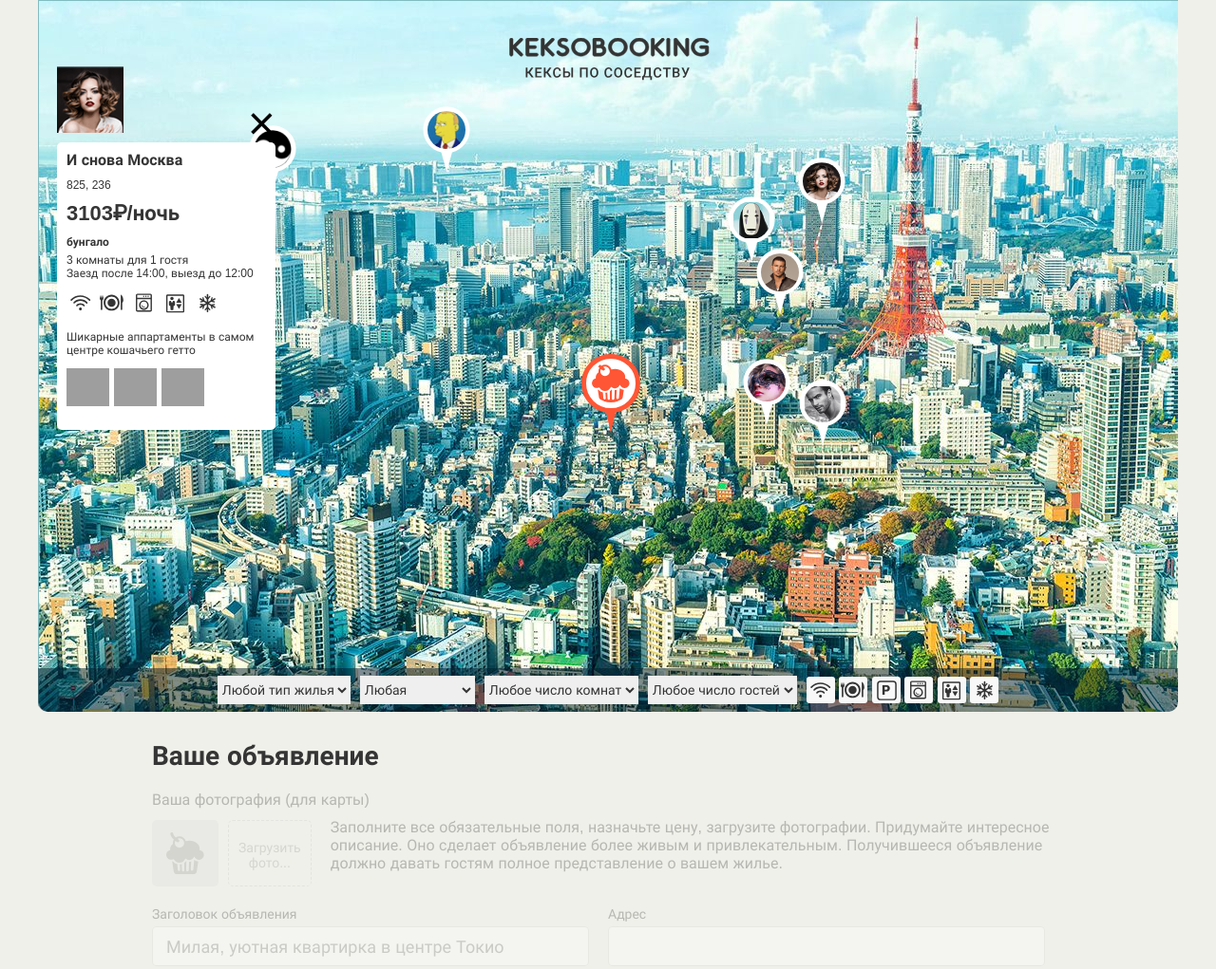
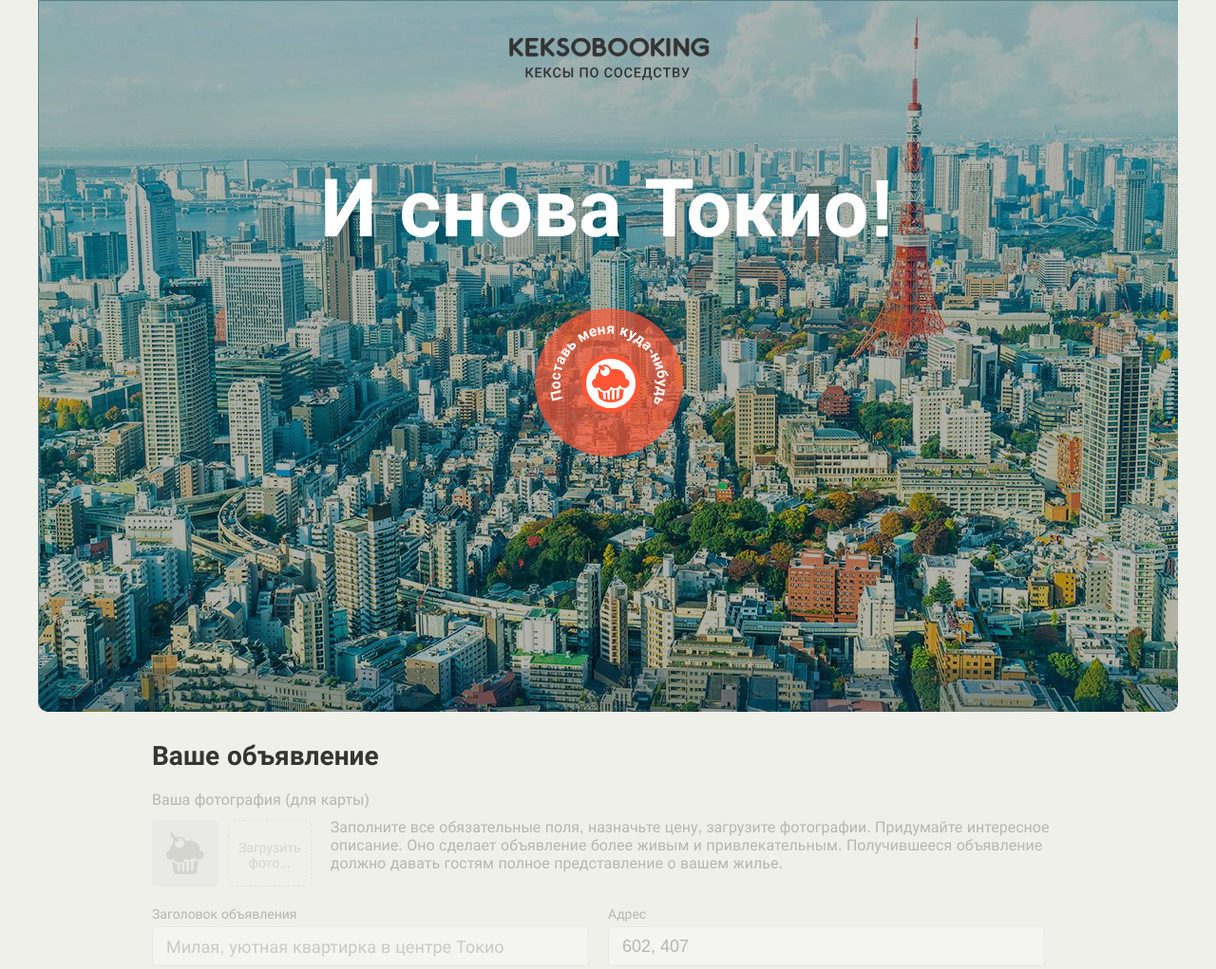
Before and after one commit to Alexey-step/1459895-keksobooking-21, a website: page index.html in a window 1280 px wide. Shown: the top 1021 px of the page at 95% size. Drawn offline with Linux system fonts and the light colour scheme; grey boxes are pictures that could not be loaded.

Commit message:
Выполнил первую часть домашнего задания личного проекта

```diff
--- a/index.html
+++ b/index.html
@@ -84,7 +84,7 @@
     <!-- Форма объявления -->
     <section class="notice">
       <h2 class="notice__title">Ваше объявление</h2>
-      <form class="ad-form ad-form--disabled" method="post" enctype="multipart/form-data" autocomplete="off">
+      <form class="ad-form ad-form--disabled" action="https://javascript.pages.academy/keksobooking" method="post" enctype="multipart/form-data" autocomplete="off">
         <fieldset class="ad-form-header">
           <legend class="ad-form-header__title">Ваша фотография (для карты)</legend>
           <div class="ad-form-header__upload">
@@ -144,9 +144,9 @@
         <fieldset class="ad-form__element">
           <label class="ad-form__label" for="capacity">Количество мест</label>
           <select id="capacity" name="capacity">
-            <option value="3" selected>для 3 гостей</option>
+            <option value="3">для 3 гостей</option>
             <option value="2">для 2 гостей</option>
-            <option value="1">для 1 гостя</option>
+            <option value="1" selected>для 1 гостя</option>
             <option value="0">не для гостей</option>
           </select>
         </fieldset>
--- a/js/main.js
+++ b/js/main.js
@@ -22,9 +22,9 @@ const TITLES = [
   `И снова Мадрид`
 ];
 
-const PRICES = {
-  min: 1000,
-  max: 5000
+const Prices = {
+  MIN: 1000,
+  MAX: 5000
 };
 
 const PHOTOS = [
@@ -46,16 +46,22 @@ const TIME = [
   `14:00`
 ];
 
-const PIN_SIZES = {
-  height: 70,
-  width: 50
+const PinSizes = {
+  HEIGHT: 70,
+  WIDTH: 50
 };
 
-const COORDINATES = {
-  minY: 130,
-  maxY: 630,
-  minX: 0,
-  maxX: 1200
+const Coordinates = {
+  MIN_Y: 130,
+  MAX_Y: 630,
+  MIN_X: 0,
+  MAX_X: 1200
+};
+
+const MapMainPinSize = {
+  HEIGHT: 65,
+  WIDTH: 65,
+  MAX_HEIGHT: 87
 };
 
 const DESCRIPTIONS = [
@@ -72,8 +78,15 @@ const DESCRIPTIONS = [
 const map = document.querySelector(`.map`);
 const pinTemplate = document.querySelector(`#pin`).content.querySelector(`.map__pin`);
 const mapPins = map.querySelector(`.map__pins`);
-const cardTemplate = document.querySelector(`#card`).content.querySelector(`.map__card`);
-const mapFilters = map.querySelector(`.map__filters-container`);
+// const cardTemplate = document.querySelector(`#card`).content.querySelector(`.map__card`);
+// const mapFilters = map.querySelector(`.map__filters-container`);
+const form = document.querySelector(`.ad-form`);
+const roomNumbers = form.querySelector(`#room_number`);
+const guestsNumber = form.querySelector(`#capacity`);
+const mapPinMain = map.querySelector(`.map__pin--main`);
+const formFieldset = form.querySelectorAll(`fieldset`);
+const formMapFilters = document.querySelector(`.map__filters`);
+const addressInput = form.querySelector(`#address`);
 
 const createRandomNumbers = (n) => {
   let arr = [];
@@ -108,8 +121,8 @@ const createRandomArray = (arr) => {
 };
 
 const createObject = () => {
-  let coordinateX = getRandomInteger(COORDINATES.minX, COORDINATES.maxX);
-  let coordinateY = getRandomInteger(COORDINATES.minY, COORDINATES.maxY);
+  let coordinateX = getRandomInteger(Coordinates.MIN_X, Coordinates.MAX_X);
+  let coordinateY = getRandomInteger(Coordinates.MIN_Y, Coordinates.MAX_Y);
   let oneObj = {
     "author": {
       "avatar": `img/avatars/user0${getUniqueItem(NUMBERS)}.png`
@@ -117,7 +130,7 @@ const createObject = () => {
     "offer": {
       "title": getUniqueItem(TITLES),
       "address": `${coordinateX}, ${coordinateY}`,
-      "price": getRandomInteger(PRICES.min, PRICES.max),
+      "price": getRandomInteger(Prices.MIN, Prices.MAX),
       "type": getRandomElement(TYPE),
       "rooms": getRandomElement(createRandomNumbers(4)),
       "guests": getRandomElement(createRandomNumbers(6)),
@@ -143,60 +156,62 @@ const createArrayOfObjects = (quantity) => {
   return objArray;
 };
 
+const objectsArray = createArrayOfObjects(8);
+
 const renderMapPin = (object) => {
   let mapPin = pinTemplate.cloneNode(true);
 
   mapPin.querySelector(`img`).src = object.author.avatar;
   mapPin.querySelector(`img`).alt = object.offer.title;
-  mapPin.style.left = (object.location.x - (PIN_SIZES.width / 2)) + `px`;
-  mapPin.style.top = (object.location.y - PIN_SIZES.height) + `px`;
+  mapPin.style.left = (object.location.x - (PinSizes.WIDTH / 2)) + `px`;
+  mapPin.style.top = (object.location.y - PinSizes.HEIGHT) + `px`;
 
   return mapPin;
 };
 
-const renderCard = (object) => {
-  let card = cardTemplate.cloneNode(true);
-  const OfferType = {
-    palace: `дворец`,
-    flat: `квартира`,
-    house: `дом`,
-    bungalow: `бунгало`
-  };
+// const renderCard = (object) => {
+//   let card = cardTemplate.cloneNode(true);
+//   const OfferType = {
+//     palace: `дворец`,
+//     flat: `квартира`,
+//     house: `дом`,
+//     bungalow: `бунгало`
+//   };
 
-  const createCapacityString = () => {
-    let guestString = object.offer.guests === 1 ? `${object.offer.guests} гостя` : `${object.offer.guests} гостей`;
-    let roomsString = object.offer.rooms === 1 ? `${object.offer.rooms} комната для ` : `${object.offer.rooms} комнаты для `;
-    return roomsString + guestString;
-  };
+//   const createCapacityString = () => {
+//     let guestString = object.offer.guests === 1 ? `${object.offer.guests} гостя` : `${object.offer.guests} гостей`;
+//     let roomsString = object.offer.rooms === 1 ? `${object.offer.rooms} комната для ` : `${object.offer.rooms} комнаты для `;
+//     return roomsString + guestString;
+//   };
 
-  card.querySelector(`.popup__title`).textContent = object.offer.title;
-  card.querySelector(`.popup__text--address`).textContent = object.offer.address;
-  card.querySelector(`.popup__text--price`).textContent = object.offer.price + `₽/ночь`;
-  card.querySelector(`.popup__type`).textContent = OfferType[object.offer.type];
-  card.querySelector(`.popup__text--capacity`).textContent = createCapacityString();
-  card.querySelector(`.popup__text--time`).textContent = `Заезд после ${object.offer.checkin}, выезд до ${object.offer.checkout}`;
-  for (let item of FEATURES) {
-    if (!object.offer.features.includes(item)) {
-      card.querySelector(`.popup__feature--${item}`).remove();
-    }
-  }
-  card.querySelector(`.popup__description`).textContent = object.offer.descriptions;
-  card.querySelector(`.popup__photo`).src = object.offer.photos[0];
-  let cardPopupPhotos = card.querySelector(`.popup__photos`);
-  for (let i = 1; i < object.offer.photos.length; i++) {
-    cardPopupPhotos.insertAdjacentHTML(`beforeend`, `<img src=${object.offer.photos[i]} class=popup__photo width=45 height=40 alt="Фотография жилья" >`);
-  }
-  card.querySelector(`.popup__avatar`).src = object.author.avatar;
-  for (let i = 0; i < card.childNodes.length; i++) {
-    if (!card.childNodes[i].textContent) {
-      card.removeChild(card.childNodes[i]);
-    }
-    if (!card.childNodes[i].src) {
-      card.removeChild(card.childNodes[i]);
-    }
-  }
-  return card;
-};
+//   card.querySelector(`.popup__title`).textContent = object.offer.title;
+//   card.querySelector(`.popup__text--address`).textContent = object.offer.address;
+//   card.querySelector(`.popup__text--price`).textContent = object.offer.price + `₽/ночь`;
+//   card.querySelector(`.popup__type`).textContent = OfferType[object.offer.type];
+//   card.querySelector(`.popup__text--capacity`).textContent = createCapacityString();
+//   card.querySelector(`.popup__text--time`).textContent = `Заезд после ${object.offer.checkin}, выезд до ${object.offer.checkout}`;
+//   for (let item of FEATURES) {
+//     if (!object.offer.features.includes(item)) {
+//       card.querySelector(`.popup__feature--${item}`).remove();
+//     }
+//   }
+//   card.querySelector(`.popup__description`).textContent = object.offer.descriptions;
+//   card.querySelector(`.popup__photo`).src = object.offer.photos[0];
+//   let cardPopupPhotos = card.querySelector(`.popup__photos`);
+//   for (let i = 1; i < object.offer.photos.length; i++) {
+//     cardPopupPhotos.insertAdjacentHTML(`beforeend`, `<img src=${object.offer.photos[i]} class=popup__photo width=45 height=40 alt="Фотография жилья" >`);
+//   }
+//   card.querySelector(`.popup__avatar`).src = object.author.avatar;
+//   for (let i = 0; i < card.childNodes.length; i++) {
+//     if (!card.childNodes[i].textContent) {
+//       card.removeChild(card.childNodes[i]);
+//     }
+//     if (!card.childNodes[i].src) {
+//       card.removeChild(card.childNodes[i]);
+//     }
+//   }
+//   return card;
+// };
 
 
 const filingBlock = (arr) => {
@@ -207,15 +222,112 @@ const filingBlock = (arr) => {
   return fragment;
 };
 
-const filingCards = (arr) => {
-  let fragment = document.createDocumentFragment();
-  for (let i = 0; i < arr.length; i++) {
-    fragment.appendChild(renderCard(arr[i]));
+// const filingCards = (arr) => {
+//   let fragment = document.createDocumentFragment();
+//   for (let i = 0; i < arr.length; i++) {
+//     fragment.appendChild(renderCard(arr[i]));
+//   }
+//   return fragment.appendChild(renderCard(arr[0]));
+// };
+
+const getMainPinCoordinates = () => {
+  let mapPinMainX = mapPinMain.style.left.replace(/[^\d.-]/g, ``);
+  let mapPinMainY = mapPinMain.style.top.replace(/[^\d.-]/g, ``);
+  let coordinates;
+  if (map.classList.contains(`map--faded`)) {
+    coordinates = `${Math.floor(+mapPinMainX + MapMainPinSize.WIDTH / 2)}, ${Math.floor(+mapPinMainY + MapMainPinSize.HEIGHT / 2)}`;
+  } else {
+    coordinates = `${Math.floor(+mapPinMainX + MapMainPinSize.WIDTH / 2)}, ${Math.floor(+mapPinMainY + MapMainPinSize.MAX_HEIGHT)}`;
   }
-  return fragment.appendChild(renderCard(arr[0]));
+  return coordinates;
 };
 
-const objectsArray = createArrayOfObjects(8);
-mapPins.appendChild(filingBlock(objectsArray));
-map.insertBefore(filingCards(objectsArray), mapFilters);
-map.classList.remove(`map--faded`);
+for (let item of formFieldset) {
+  item.setAttribute(`disabled`, `disabled`);
+}
+
+formMapFilters.setAttribute(`disabled`, `disabled`);
+addressInput.value = getMainPinCoordinates();
+
+const mapActive = () => {
+  map.classList.remove(`map--faded`);
+  for (let item of formFieldset) {
+    item.removeAttribute(`disabled`);
+  }
+  formMapFilters.removeAttribute(`disabled`);
+  mapPins.appendChild(filingBlock(objectsArray));
+  addressInput.value = getMainPinCoordinates();
+};
+
+const chekValidGuestsSelector = (room, guests) => {
+  room = +room;
+  guests = +guests;
+  const MAX_ROOM = 100;
+  const MIN_GUESTS = 0;
+  if (room === MAX_ROOM && guests !== MIN_GUESTS) {
+    return false;
+  }
+  if (guests > room) {
+    return false;
+  }
+  if (room < MAX_ROOM && guests === MIN_GUESTS) {
+    return false;
+  }
+  return true;
+};
+
+const showError = () => {
+  const room = roomNumbers.value;
+  if (room === `1`) {
+    guestsNumber.setCustomValidity(`Вместительность данного размещения не более ${room} гостя`);
+  } else if (room === `100`) {
+    guestsNumber.setCustomValidity(`Это размещение не для гостей`);
+  } else {
+    guestsNumber.setCustomValidity(`Вместительность данного размещения не более ${room} гостей`);
+  }
+
+  roomNumbers.reportValidity();
+  guestsNumber.reportValidity();
+
+  roomNumbers.style.outline = `2px solid red`;
+  guestsNumber.style.outline = `2px solid red`;
+  setTimeout(() => {
+    roomNumbers.style.outline = ``;
+    guestsNumber.style.outline = ``;
+  }, 1000);
+};
+
+const clearError = () => {
+  roomNumbers.setCustomValidity(``);
+  guestsNumber.setCustomValidity(``);
+};
+
+const formHandler = (evt) => {
+  if (evt.target !== roomNumbers && evt.target !== guestsNumber) {
+    return;
+  }
+  const roomNumberVal = roomNumbers.value;
+  const guestsNumberVal = guestsNumber.value;
+  const valid = chekValidGuestsSelector(roomNumberVal, guestsNumberVal);
+  if (!valid) {
+    showError();
+  } else {
+    clearError();
+  }
+};
+
+mapPinMain.addEventListener(`mousedown`, (evt) => {
+  if (evt.key === 0) {
+    mapActive();
+  }
+});
+
+mapPinMain.addEventListener(`keydown`, (evt) => {
+  if (evt.key === `Enter`) {
+    mapActive();
+  }
+});
+
+form.addEventListener(`change`, formHandler);
+
+// map.insertBefore(filingCards(objectsArray), mapFilters);
```
